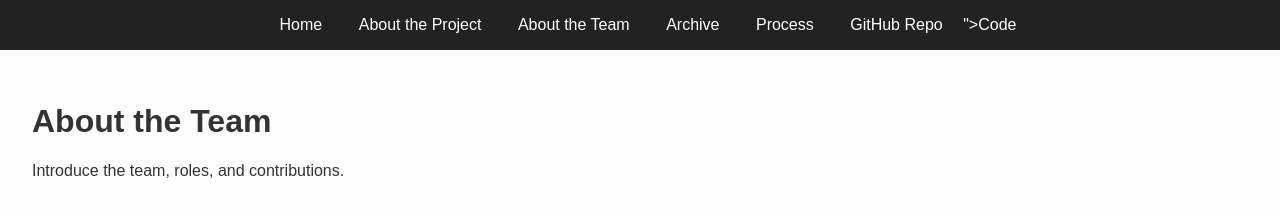
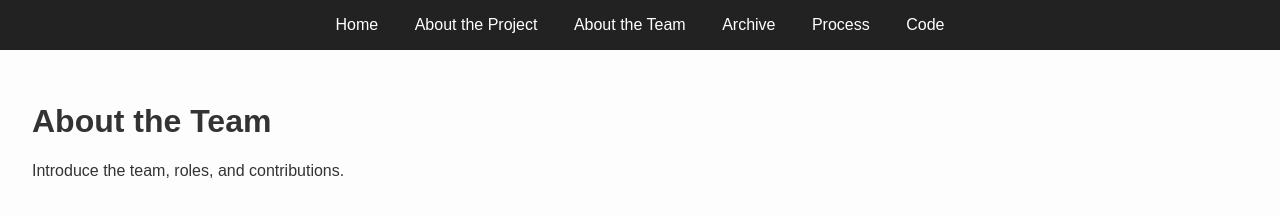
Before and after one commit to hexythehexapod/site, a plain HTML site: page about-team.html in a window 1280 px wide. Drawn offline with Linux system fonts and the light colour scheme.

Commit message:
Update about-team.html

```diff
--- a/about-team.html
+++ b/about-team.html
@@ -13,8 +13,7 @@
     <a href="about-team.html">About the Team</a>
     <a href="archive.html">Archive</a>
     <a href="process.html">Process</a>
-    <a href="<a href="https://github.com/shantanu-ghodgaonkar/hexapod" target="_blank">GitHub Repo</a>
-">Code</a>
+    <a href="<a href="https://github.com/shantanu-ghodgaonkar/hexapod" target="_blank">Code</a>
   </nav>
   <main>
     <h1>About the Team</h1>
```
